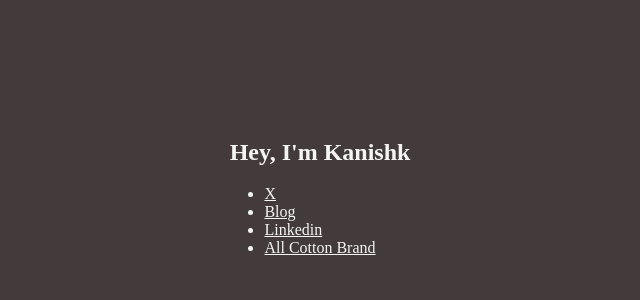
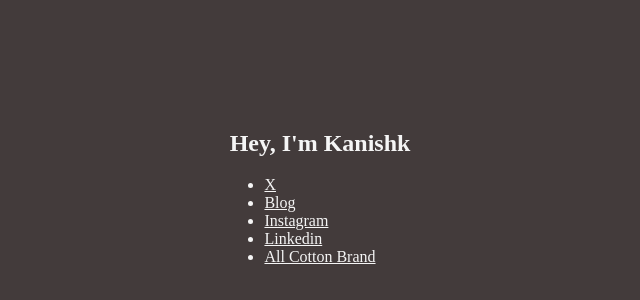
Before and after one commit to kanishkjain01/personal-website, a plain HTML site: page index.html in a window 1280 px wide. Shown: the part 220-520 px from the top of the page, without its empty margins (320-960 px from the left). Drawn offline with Linux system fonts and the light colour scheme.

Commit message:
Added IG

```diff
--- a/index.html
+++ b/index.html
@@ -11,6 +11,7 @@
     <ul>
         <li><a href="https://x.com/kanishkjain01">X</a></li>
         <li><a href="/blog.html">Blog</a></li>
+        <li><a href="https://www.instagram.com">Instagram</a></li>
         <li><a href="https://www.linkedin.com/in/jain-kanishk/">Linkedin</a></li>
         <li><a href="https://www.allcottonbrand.com/">All Cotton Brand</a></li>
     </ul>
```
